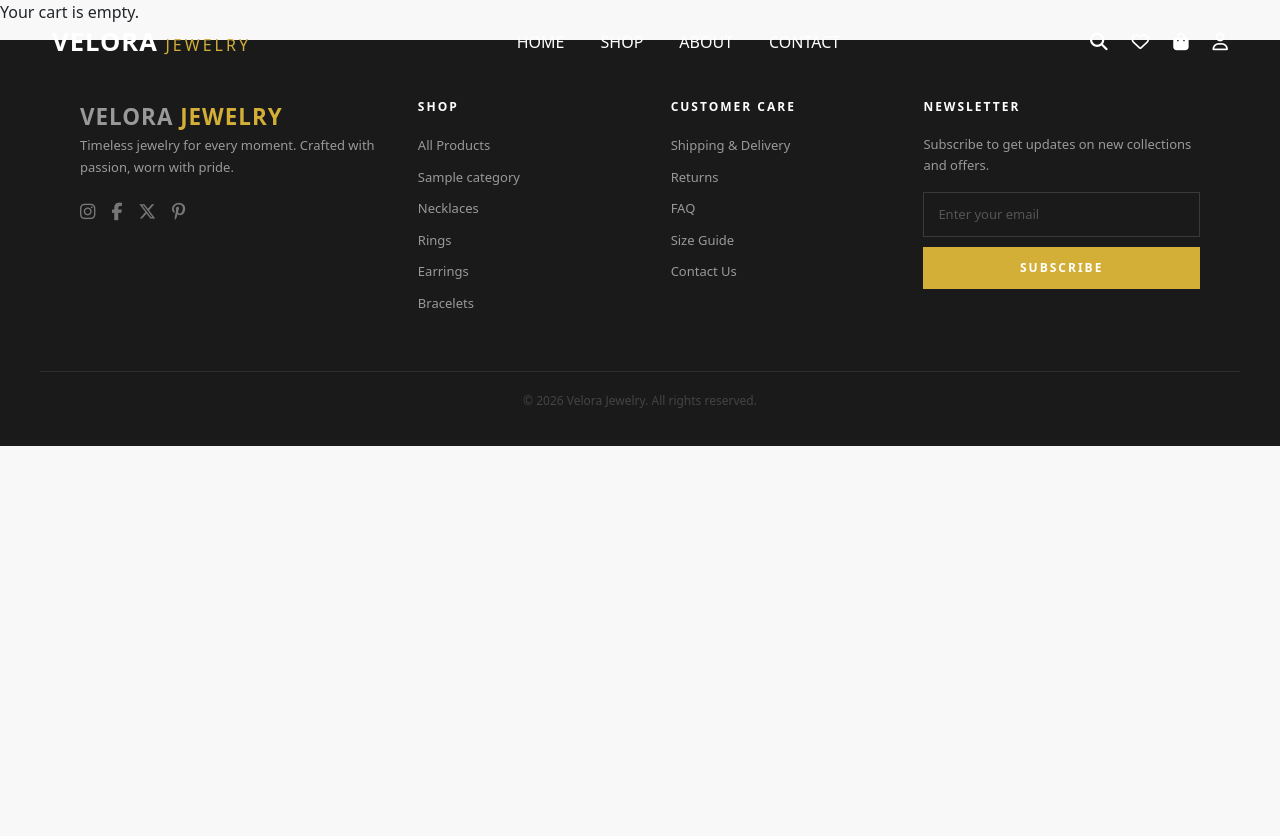
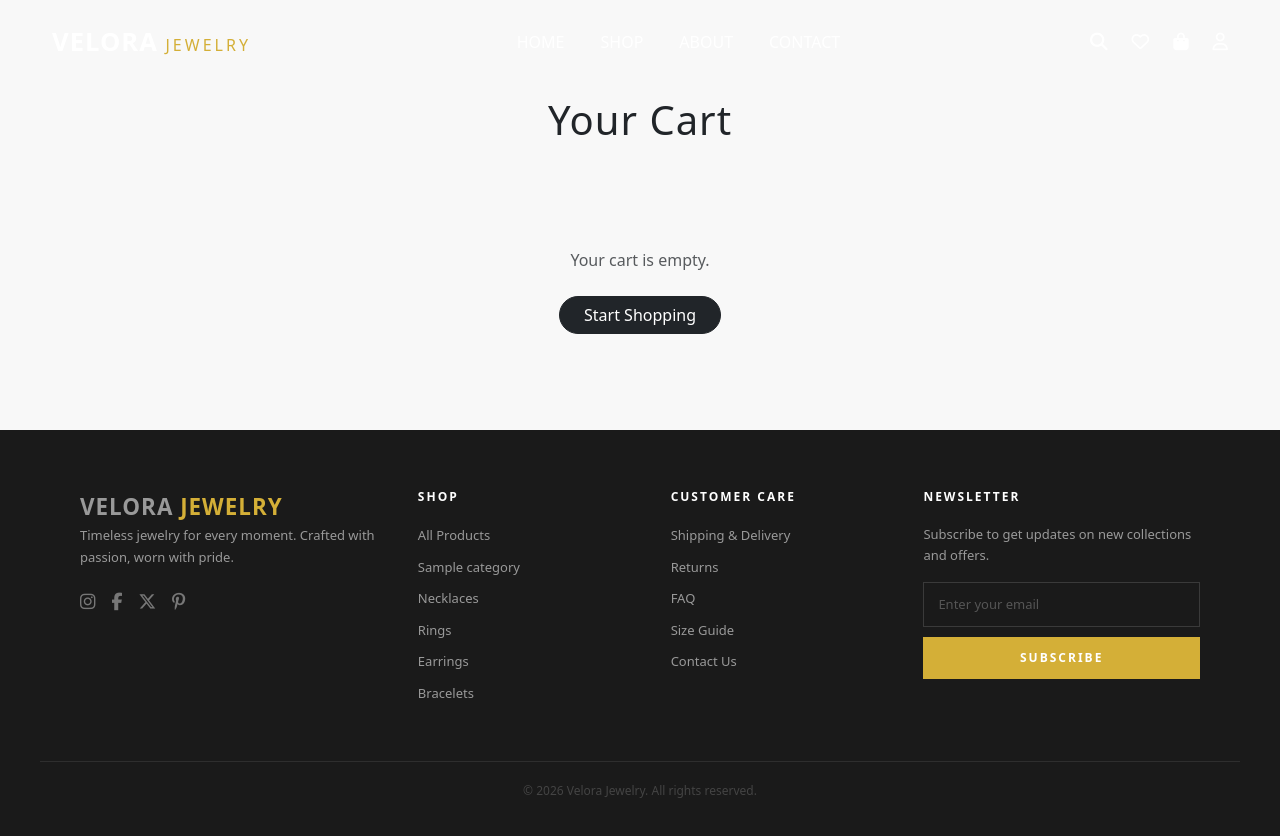
Before and after one commit to PDennise/velora_jewelry, a Django app: page /cart/ in a window 1280 px wide. Before the commit the page ends 446 px from the top, so only its background shows below. Run offline with Django 4.2, Linux system fonts and the light colour scheme; tables that the repository leaves empty hold one stand-in row (values such as "Sample post").

Commit message:
feat(cart): complete cart detail page and remove functionality
- Create cart_detail.html with product table and order summary
- Add remove_from_cart view to cart/views.py
- Add remove URL to cart/urls.py
- Add remove button to cart_detail template

```diff
--- a/cart/templates/cart/cart_detail.html
+++ b/cart/templates/cart/cart_detail.html
@@ -2,9 +2,77 @@
 {% load static %}
 {% block title %}Your Cart{% endblock %}
 {% block content %}
-{% if cart_items %}
-... basic table ...
-{% else %}
-<p>Your cart is empty.</p>
-{% endif %}
+
+
+<div class="container my-5">
+    <h1 class="display-6 text-center shop mb-4">Your Cart</h1>
+
+    {% if cart_items %}
+    <div class="row">
+        <div class="col-lg-8">
+            <table class="table align-middle">
+                <thead>
+                    <tr>
+                        <th>Product</th>
+                        <th>Price</th>
+                        <th>Quantity</th>
+                        <th>Total</th>
+                        <th></th>
+                    </tr>
+                </thead>
+                <tbody>
+                    {% for item in cart_items %}
+                    <tr>
+                        <td>
+                            <div class="d-flex align-items-center gap-3">
+                                {% if item.product.image %}
+                                <img src="{{ item.product.image.url }}" alt="{{ item.product.name }}"
+                                    style="width:64px; height:64px; object-fit:cover; border-radius:8px;">
+                                {% endif %}
+                                <span>{{ item.product.name }}</span>
+                            </div>
+                        </td>
+                        <td>€{{ item.product.price }}</td>
+                        <td>{{ item.quantity }}</td>
+                        <td>€{{ item.item_total }}</td>
+                        <td>
+                            <a href="{% url 'cart:remove_from_cart' item.product.id %}"
+                                class="btn btn-sm btn-outline-danger">Remove</a>
+                        </td>
+                    </tr>
+                    {% endfor %}
+                </tbody>
+            </table>
+        </div>
+
+        <div class="col-lg-4">
+            <div class="card shadow-sm">
+                <div class="card-body">
+                    <h5 class="card-title">Order Summary</h5>
+                    <hr>
+                    <div class="d-flex justify-content-between mb-3">
+                        <span>Total</span>
+                        <strong>€{{ total }}</strong>
+                    </div>
+                    <a href="{% url 'cart:checkout' %}" class="btn btn-dark w-100 rounded-pill">
+                        Proceed to Checkout
+                    </a>
+                    <a href="{% url 'shop:product-list' %}" class="btn btn-outline-secondary w-100 rounded-pill mt-2">
+                        Continue Shopping
+                    </a>
+                </div>
+            </div>
+        </div>
+    </div>
+
+    {% else %}
+    <div class="text-center py-5">
+        <p class="text-muted mb-4">Your cart is empty.</p>
+        <a href="{% url 'shop:product-list' %}" class="btn btn-dark rounded-pill px-4">
+            Start Shopping
+        </a>
+    </div>
+    {% endif %}
+</div>
+
 {% endblock %}
--- a/cart/urls.py
+++ b/cart/urls.py
@@ -7,4 +7,5 @@ urlpatterns = [
     path('', views.cart_detail, name='cart_detail'),
     path('add/<int:product_id>/', views.add_to_cart, name='add_to_cart'),
     path('checkout/', views.checkout, name='checkout'),
+    path('remove/<int:product_id>/', views.remove_from_cart, name='remove_from_cart'),
 ]
--- a/cart/views.py
+++ b/cart/views.py
@@ -1,17 +1,17 @@
 from django.shortcuts import render, redirect, get_object_or_404
 from shop.models import Product
 from django.contrib.auth.decorators import login_required
+from django.contrib import messages
 
 # Create your views here.
 def add_to_cart(request, product_id):
-    product = get_object_or_404(Product, id=product_id)
+    product = get_object_or_404(Product, id=product_id)  # Retrieve the product object or return 404 if not found
 
     if product.stock < 1:
-        return redirect('shop:product-detail', pk=product.pk, slug=product.slug)
+        messages.error(request, "This product is out of stock.")
+        return redirect('shop:product-detail', slug=product.slug)
 
     cart = request.session.get('cart', {})               # Get the current cart from session, or create an empty one if it doesn't exist
-
-    product = get_object_or_404(Product, id=product_id)  # Retrieve the product object or return 404 if not found
 
     if str(product_id) in cart:                          # If the product is already in the cart, increase its quantity
         cart[str(product_id)] += 1
@@ -19,9 +19,10 @@ def add_to_cart(request, product_id):
         cart[str(product_id)] = 1
 
     request.session['cart'] = cart                       # Save the updated cart back into the session
+    messages.success(request, f"{product.name} added to your cart.")
+
     return redirect('' \
         'shop:product-detail',                           # Stays the user in the product detail page
-        pk=product.pk,
         slug=product.slug
         )
 
@@ -49,6 +50,14 @@ def cart_detail(request):
         'total': total
     })
 
+def remove_from_cart(request, product_id):
+    cart = request.session.get('cart', {})                  # Get the current cart from session
+    cart.pop(str(product_id), None)                         # Remove the product from the cart if it exists
+    request.session['cart'] = cart                          # Save the updated cart back into the session
+
+    return redirect('cart:cart_detail')                     # Redirect back to the cart detail page
+
+
 @login_required
 def checkout(request):
     # checkout logic
```
